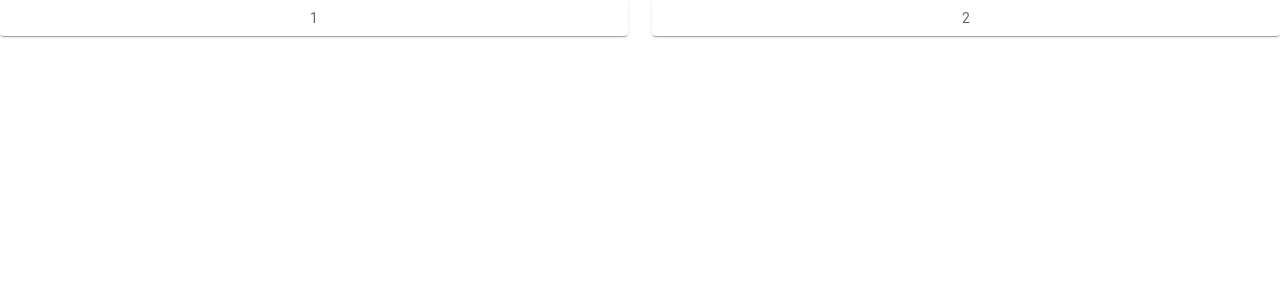
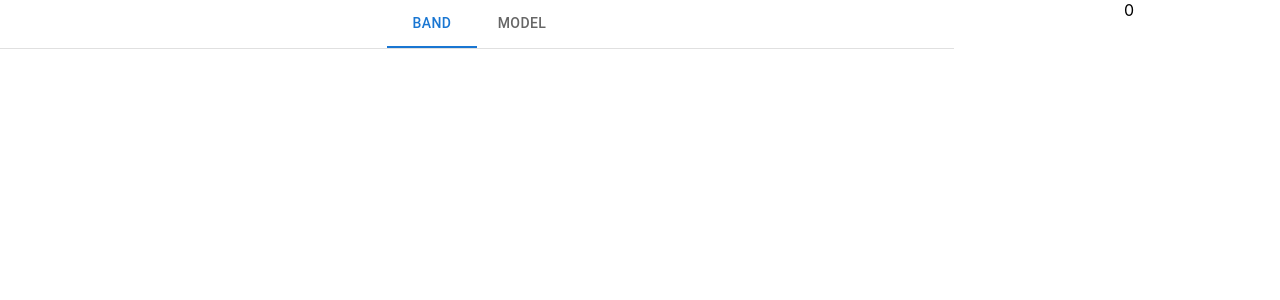
Before and after one commit to vcvetanovic96/sketchfab-viewer, a React (Create React App) app in the folder sketchfab-react/: page / in a window 1280 px wide. Shown: the top 300 px of the page. Built offline with nearby package versions, Linux system fonts and the light colour scheme.

Commit message:
Tabs added

```diff
--- a/sketchfab-react/src/App.js
+++ b/sketchfab-react/src/App.js
@@ -1,28 +1,32 @@
-import logo from "./logo.svg";
 import "./App.css";
 import { Grid } from "@mui/material";
 import * as React from "react";
 import { styled } from "@mui/material/styles";
-import Paper from "@mui/material/Paper";
 import Box from "@mui/material/Box";
+import BasicTabs from "./BasicPanelProps.js";
 
-const Item = styled(Paper)(({ theme }) => ({
-  backgroundColor: theme.palette.mode === "dark" ? "#1A2027" : "#fff",
-  ...theme.typography.body2,
-  padding: theme.spacing(1),
-  textAlign: "center",
-  color: theme.palette.text.secondary,
-}));
 function App() {
+  const [value, setValue] = React.useState(0);
+
+  const handleChange = (event, newValue) => {
+    setValue(newValue);
+  };
+
   return (
     <div className="App">
       <Box sx={{ width: "100%", height: "100%" }}>
-        <Grid container rowSpacing={1} columnSpacing={{ xs: 1, sm: 2, md: 3 }}>
-          <Grid item xs={6}>
-            <Item>1</Item>
+        <Grid
+          sx={{ width: "100%", height: "100%" }}
+          container
+          rowSpacing={1}
+          direction="row"
+          columnSpacing={{ xs: 1, sm: 2, md: 3 }}
+        >
+          <Grid item xs={9}>
+            <BasicTabs value={value} onChooseTab={handleChange} />
           </Grid>
-          <Grid item xs={6}>
-            <Item>2</Item>
+          <Grid item xs={3}>
+            {value}
           </Grid>
         </Grid>
       </Box>
--- /dev/null
+++ b/sketchfab-react/src/BasicPanelProps.js
@@ -0,0 +1,29 @@
+import * as React from "react";
+import Tabs from "@mui/material/Tabs";
+import Tab from "@mui/material/Tab";
+import Box from "@mui/material/Box";
+
+function a11yProps(index) {
+  return {
+    id: `simple-tab-${index}`,
+    "aria-controls": `simple-tabpanel-${index}`,
+  };
+}
+
+export default function BasicTabs({ value, onChooseTab }) {
+  return (
+    <Box sx={{ width: "100%" }}>
+      <Box sx={{ borderBottom: 1, borderColor: "divider" }}>
+        <Tabs
+          value={value}
+          onChange={onChooseTab}
+          aria-label="basic tabs example"
+          centered
+        >
+          <Tab label="Band" {...a11yProps(0)} />
+          <Tab label="Model" {...a11yProps(1)} />
+        </Tabs>
+      </Box>
+    </Box>
+  );
+}
```
